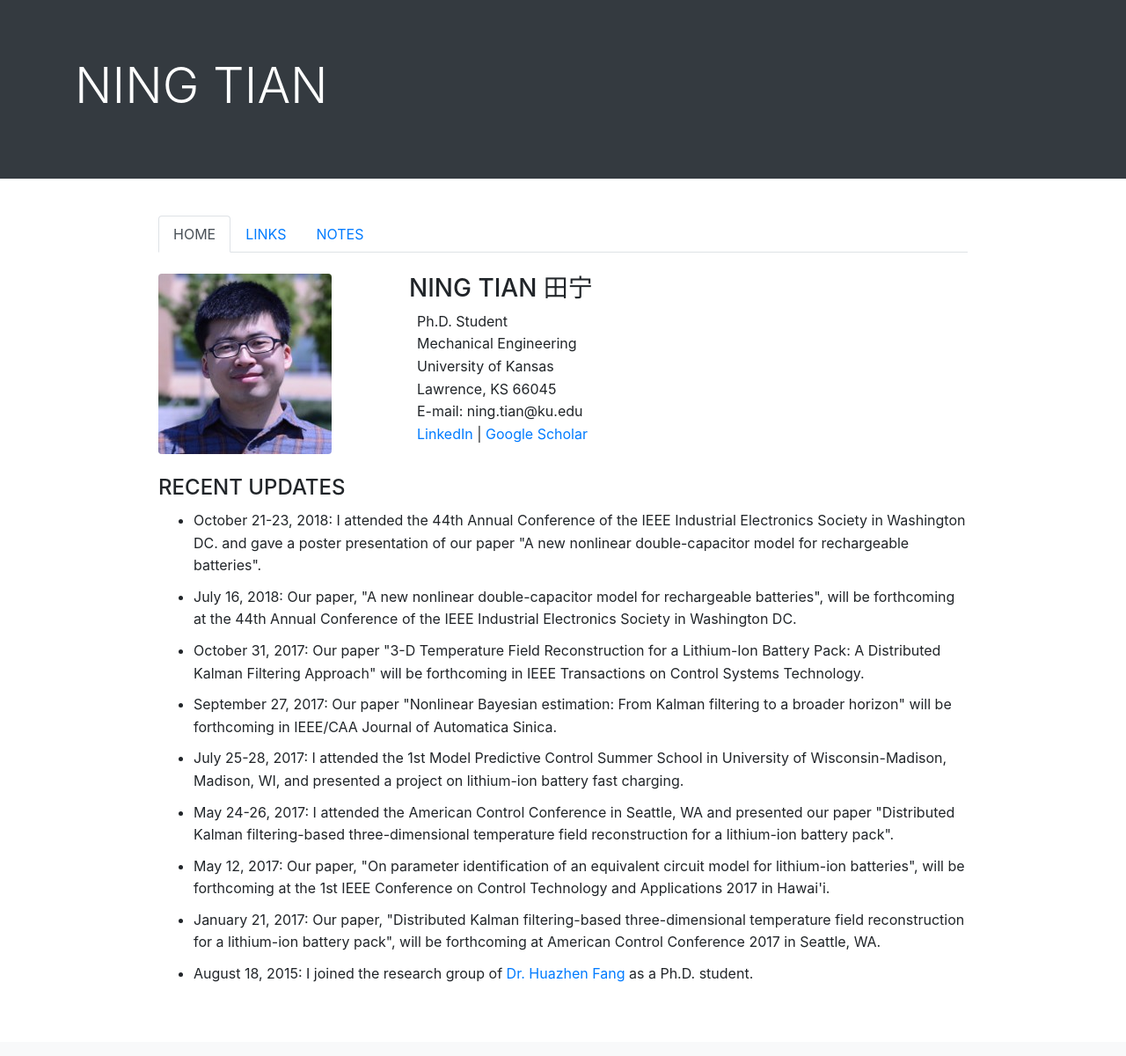
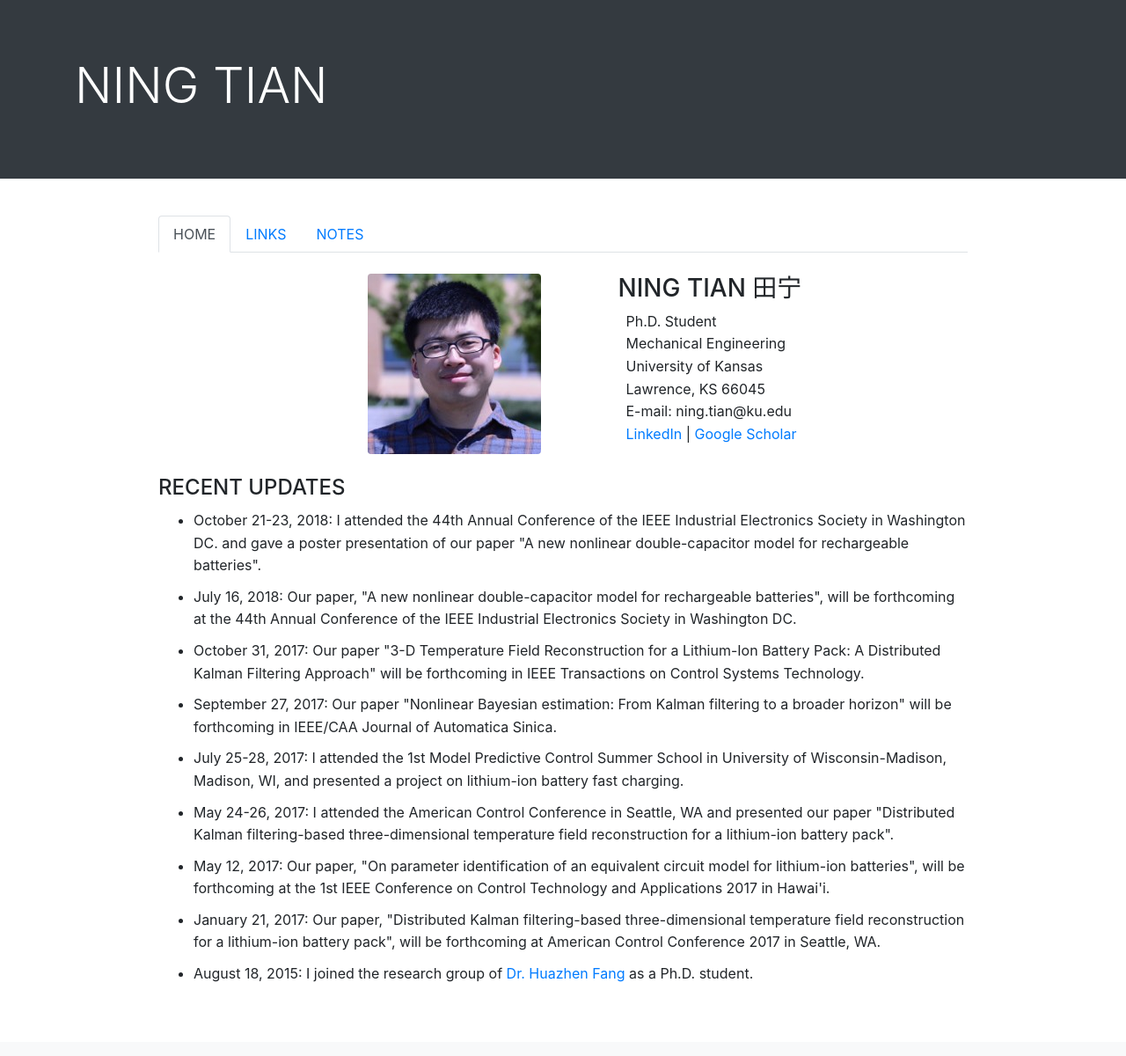
Before and after one commit to ningtian/ningtian.github.io, a Jekyll site: the page index.html, which Jekyll copies as it is, in a window 1280 px wide. Shown: the whole page at 88% size. Built offline with Jekyll 4.4.1, drawn with Linux system fonts in a browser that asks for light colours.

Commit message:
Update index.html

```diff
--- a/index.html
+++ b/index.html
@@ -50,13 +50,13 @@
 
 
 
-	<div class="row align-self-center">
+	<div class="row align-self-center justify-content-center">
 	<div class="col-1"></div> <!-- the first column-->
 
 	<div class="col-3"> <!-- the second column-->
 	<img src="/img/Picture11.jpg" class="rounded" alt="Portrait">
 	</div>
-	<div class="col-8">  <!-- the third column-->
+	<div class="col-3">  <!-- the third column-->
 	<div class="a">
 	<h3>NING TIAN 田宁</h3>
 	&nbsp  Ph.D. Student<br>
```
